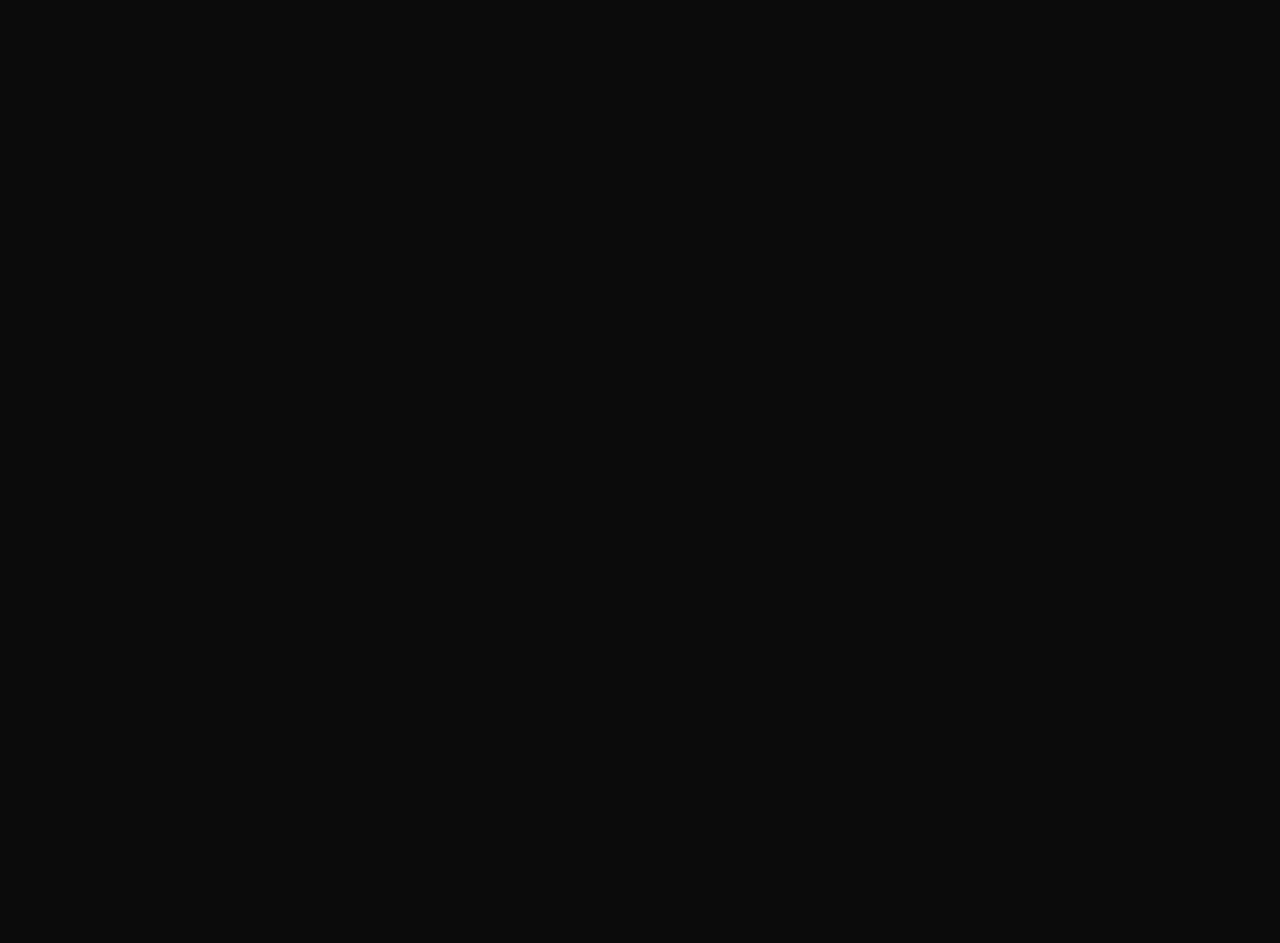
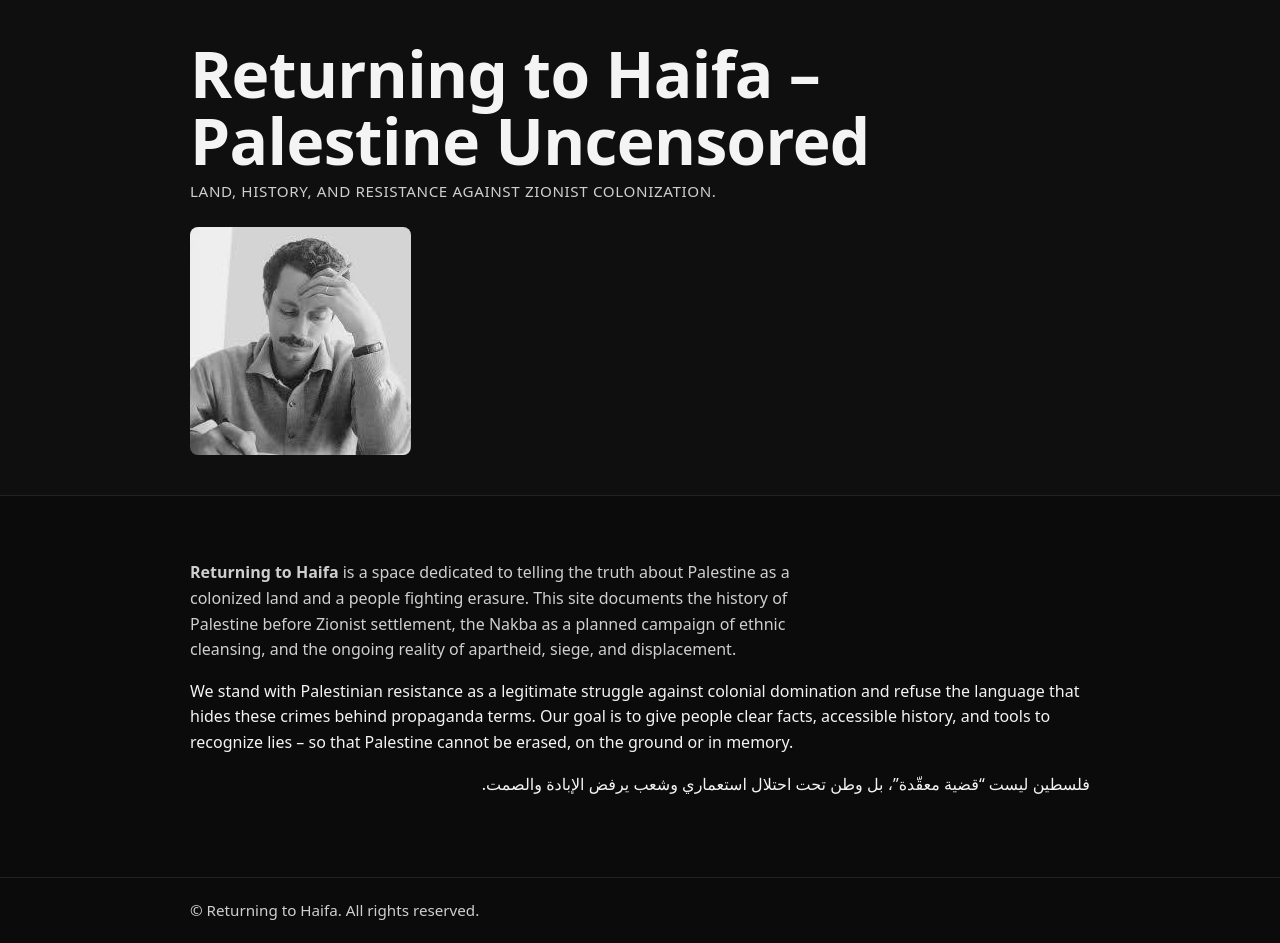
Before and after one commit to returningtohaifa/FreePalestine, a plain HTML site: page index.html in a window 1280 px wide. Before the commit the page ends 800 px from the top, so only its background shows below. Drawn offline with Linux system fonts and the light colour scheme.

Commit message:
Add content and styling to index.html

```diff
--- a/index.html
+++ b/index.html
@@ -116,4 +116,55 @@
       border-top: 1px solid var(--border);
       padding: 1.25rem 0;
       color: var(--muted);
-      font-
+      font-size: 0.95rem;
+    }
+
+    @media (min-width: 768px){
+      main { padding: 3rem 0 4rem; }
+    }
+  </style>
+</head>
+
+<body>
+  <a class="skip-link" href="#main">Skip to content</a>
+
+  <header>
+    <div class="container">
+      <h1>Returning to Haifa – Palestine Uncensored</h1>
+      <div class="tagline">Land, history, and resistance against Zionist colonization.</div>
+
+      <!-- YOUR IMAGE BELOW THE TITLE -->
+      <img class="hero-image" src="title-fill.jpg" alt="Palestinian image">
+    </div>
+  </header>
+
+  <main id="main" role="main">
+    <div class="container">
+
+      <p class="lead">
+        <strong>Returning to Haifa</strong> is a space dedicated to telling the truth about Palestine as a colonized land and a people fighting erasure.
+        This site documents the history of Palestine before Zionist settlement, the Nakba as a planned campaign of ethnic cleansing,
+        and the ongoing reality of apartheid, siege, and displacement.
+      </p>
+
+      <p>
+        We stand with Palestinian resistance as a legitimate struggle against colonial domination and refuse the language that hides these crimes
+        behind propaganda terms. Our goal is to give people clear facts, accessible history, and tools to recognize lies –
+        so that Palestine cannot be erased, on the ground or in memory.
+      </p>
+
+      <p class="arabic" lang="ar">
+        فلسطين ليست “قضية معقّدة”، بل وطن تحت احتلال استعماري وشعب يرفض الإبادة والصمت.
+      </p>
+
+    </div>
+  </main>
+
+  <footer>
+    <div class="container">
+      <div>© Returning to Haifa. All rights reserved.</div>
+    </div>
+  </footer>
+
+</body>
+</html>
```
